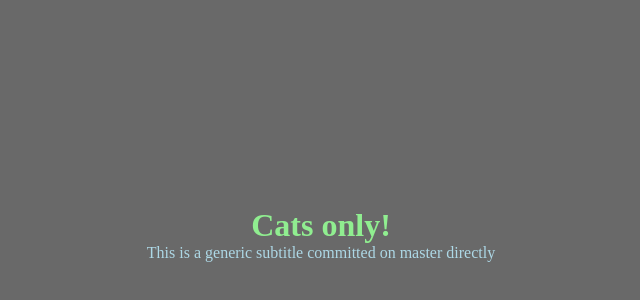
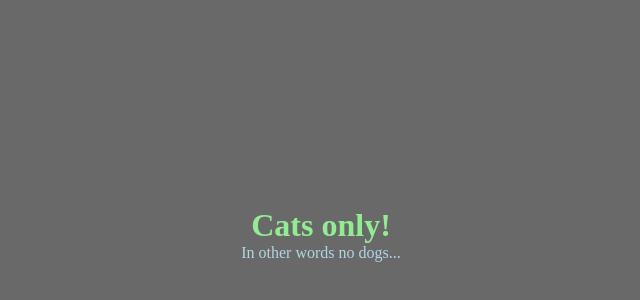
Before and after one commit to IgnationSE/git-basics, a plain HTML site: page index.html in a window 1280 px wide. Shown: the part 166-466 px from the top of the page, without its empty margins (319-959 px from the left). Drawn offline with Linux system fonts and the light colour scheme.

Commit message:
changed desc

```diff
--- a/index.html
+++ b/index.html
@@ -7,6 +7,6 @@
   </head>
   <body>
     <h1 id="main-title">Cats only!</h1>
-    <p>This is a generic subtitle committed on master directly</p>
+    <p>In other words no dogs...</p>
   </body>
 </html>
```
